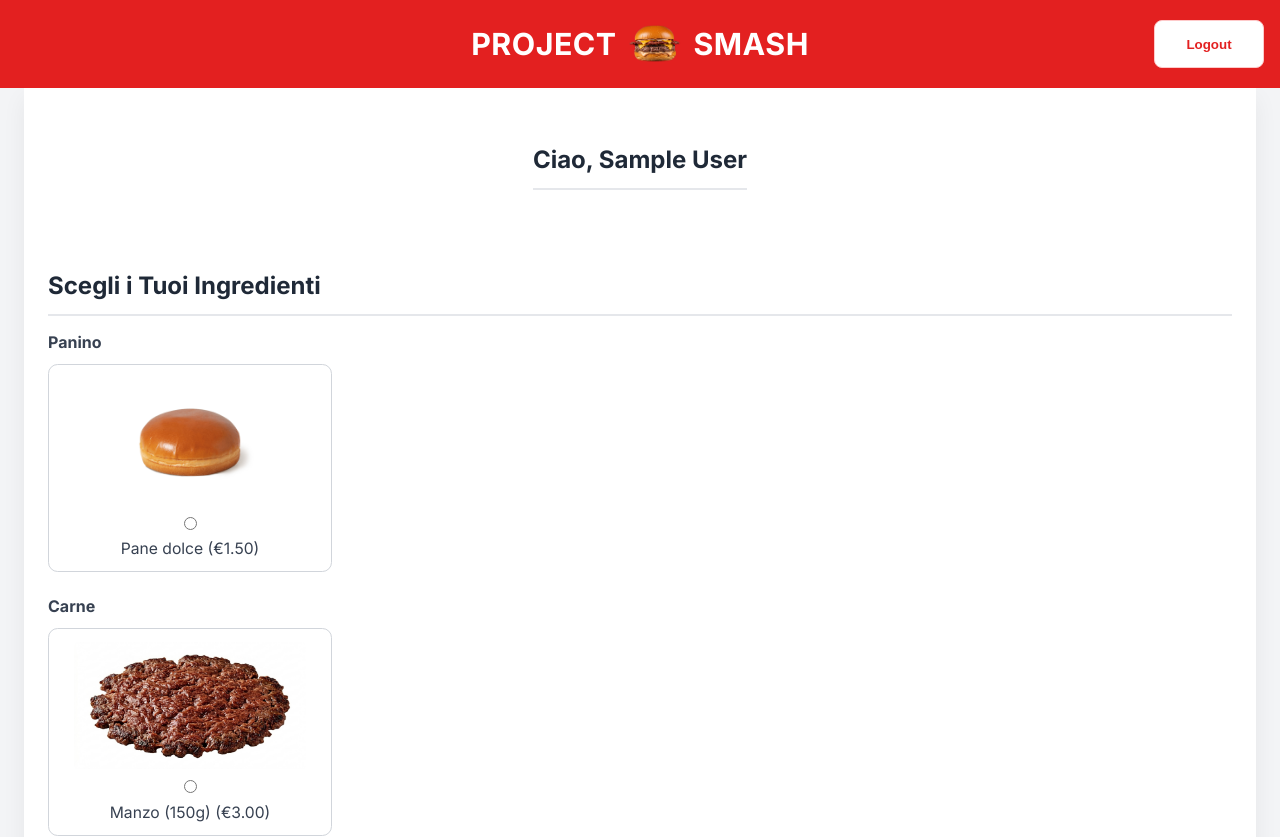
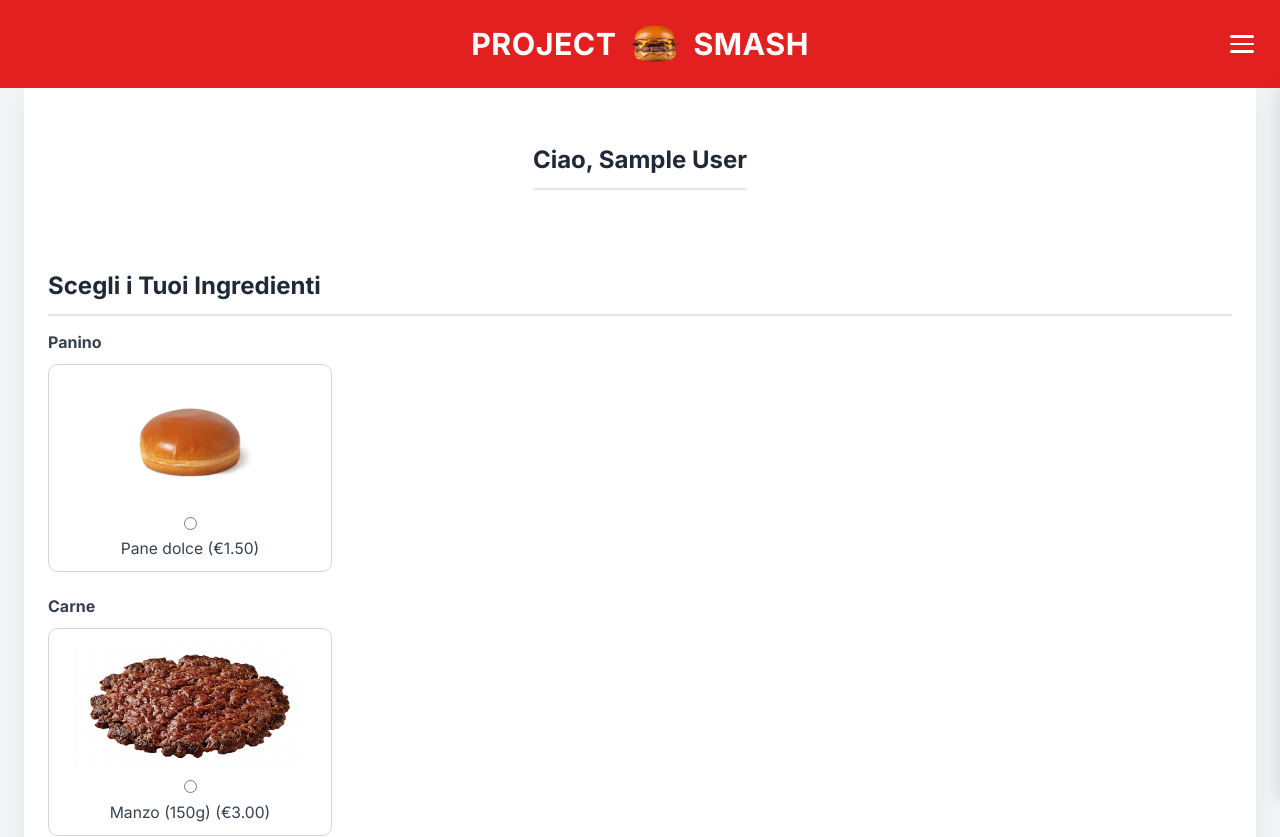
Before and after one commit to rikyking/project-smash, a React (Vite) app: page / in a window 1280 px wide. Shown: the top 837 px of the page. Built offline with nearby package versions, Linux system fonts and the light colour scheme; no server answers; the database is empty; sample sign-in values are in the browser's storage.

Commit message:
feat: add PastOrdersPage and integrate it into routing; refactor Header to use UserMenu for logout actions

```diff
--- a/src/App.tsx
+++ b/src/App.tsx
@@ -1,6 +1,7 @@
 import { BrowserRouter, Routes, Route } from "react-router-dom";
 import CustomerPage from "./pages/CustomerPage";
 import LoginPage from "./pages/LoginPage";
+import PastOrdersPage from "./pages/PastOrdersPage";
 import ProtectedAdminRoute from "./routes/ProtectedAdminRoute";
 import AdminPanel from "./components/admin/AdminPanel";
 
@@ -10,6 +11,7 @@ function App() {
       <Routes>
         <Route path="/login" element={<LoginPage />} />
         <Route path="/" element={<CustomerPage />} />
+        <Route path="/past-orders" element={<PastOrdersPage />} />
         <Route
           path="/admin/dashboard"
           element={
--- a/src/components/Header.tsx
+++ b/src/components/Header.tsx
@@ -1,8 +1,5 @@
-import { useState } from 'react';
-import { signOut } from 'firebase/auth';
-import { useNavigate } from 'react-router-dom';
-import { auth } from '../firebase';
 import logo from '/unnamed-removebg-preview.png';
+import UserMenu from './UserMenu';
 
 interface Props {
   userLabel?: string;
@@ -10,26 +7,12 @@ interface Props {
 }
 
 export default function Header({ userLabel, showLogout }: Props) {
-  const navigate = useNavigate();
-  const [isLoggingOut, setIsLoggingOut] = useState(false);
-
-  const handleLogout = async () => {
-    try {
-      setIsLoggingOut(true);
-      await signOut(auth);
-      navigate('/login', { replace: true });
-    } catch (error) {
-      console.error('Errore logout:', error);
-    } finally {
-      setIsLoggingOut(false);
-    }
-  };
-
   const hasActions = userLabel || showLogout;
 
   return (
     <header className={`top-header ${hasActions ? 'top-header--with-actions' : ''}`}>
       <div className="brand">
+        <a href="/" className="brand-link">
           <span className="brand-text">PROJECT</span>
           <img
             src={logo}
@@ -37,21 +20,13 @@ export default function Header({ userLabel, showLogout }: Props) {
             className="brand-logo"
           />
           <span className="brand-text">SMASH</span>
+        </a>
       </div>
 
       {hasActions && (
         <div className="header-actions">
           {userLabel && <span className="header-user">{userLabel}</span>}
-          {showLogout && (
-            <button
-              type="button"
-              className="btn btn-logout"
-              onClick={handleLogout}
-              disabled={isLoggingOut}
-            >
-              {isLoggingOut ? 'Uscita...' : 'Logout'}
-            </button>
-          )}
+          {showLogout && <UserMenu />}
         </div>
       )}
     </header>
--- a/src/components/MainContent.tsx
+++ b/src/components/MainContent.tsx
@@ -5,7 +5,6 @@ import { ingredients, emptySelection } from "../data/ingredients";
 import type { SelectedIngredients, Ingredient } from "../data/ingredients";
 import ConfirmationModal from "./ConfirmationModal";
 import MessageModal from "./MessageModal";
-import PastOrders from "./PastOrders";
 import LoadingOverlay from "./LoadingOverlay";
 
 interface Props {
@@ -77,7 +76,7 @@ export default function MainContent({ userId, userName }: Props) {
 
       setMessage({
         title: "Ordine inviato",
-        text: "Il tuo ordine è stato inviato con successo.",
+        text: "Trovi i dettagli e lo stato nella sezione 'I miei ordini'.",
       });
 
       setSelected(emptySelection);
@@ -232,7 +231,7 @@ export default function MainContent({ userId, userName }: Props) {
           </button>
         </section>
 
-        <PastOrders userId={userId} />
+        {/* <PastOrders userId={userId} /> */}
       </div>
 
       {showConfirm && (
--- /dev/null
+++ b/src/components/UserMenu.tsx
@@ -0,0 +1,81 @@
+import { useState } from 'react';
+import { signOut } from 'firebase/auth';
+import { useNavigate } from 'react-router-dom';
+import { auth } from '../firebase';
+
+interface Props {
+   onLogout?: () => void;
+}
+
+export default function UserMenu({ onLogout }: Props) {
+   const navigate = useNavigate();
+   const [isOpen, setIsOpen] = useState(false);
+   const [isLoggingOut, setIsLoggingOut] = useState(false);
+
+   const handleLogout = async () => {
+      try {
+         setIsLoggingOut(true);
+         await signOut(auth);
+         navigate('/login', { replace: true });
+         onLogout?.();
+      } catch (error) {
+         console.error('Errore logout:', error);
+      } finally {
+         setIsLoggingOut(false);
+      }
+   };
+
+   const handleMenuClick = (callback?: () => void) => {
+      callback?.();
+      setIsOpen(false);
+   };
+
+   return (
+      <div className="user-menu-container">
+         <button
+            className="hamburger-btn"
+            onClick={() => setIsOpen(!isOpen)}
+            aria-label="Menu"
+            aria-expanded={isOpen}
+         >
+            <span></span>
+            <span></span>
+            <span></span>
+         </button>
+
+         {isOpen && (
+            <div className="user-menu-overlay" onClick={() => setIsOpen(false)} />
+         )}
+
+         <div className={`user-menu ${isOpen ? 'user-menu--open' : ''}`}>
+            <nav className="user-menu-nav">
+               <button
+                  type="button"
+                  className="user-menu-item user-menu-item--link"
+                  onClick={() => handleMenuClick(() => navigate('/'))}
+               >
+                  Home
+               </button>
+               <button
+                  type="button"
+                  className="user-menu-item user-menu-item--link"
+                  onClick={() => handleMenuClick(() => navigate('/past-orders'))}
+               >
+                  I miei ordini
+               </button>
+
+               <div className="user-menu-divider"></div>
+
+               <button
+                  type="button"
+                  className="user-menu-item user-menu-item--logout"
+                  onClick={() => handleMenuClick(handleLogout)}
+                  disabled={isLoggingOut}
+               >
+                  {isLoggingOut ? 'Uscita...' : 'Logout'}
+               </button>
+            </nav>
+         </div>
+      </div>
+   );
+}
--- a/src/components/admin/AdminPanel.tsx
+++ b/src/components/admin/AdminPanel.tsx
@@ -122,8 +122,6 @@ export default function AdminPanel() {
         </div>
 
         <div className="header-actions">
-          <span className="header-user">Admin: {adminName}</span>
-
           <button
             type="button"
             className="btn btn-logout"
--- /dev/null
+++ b/src/pages/PastOrdersPage.tsx
@@ -0,0 +1,34 @@
+import { useEffect } from "react";
+import { useNavigate } from "react-router-dom";
+import Header from "../components/Header";
+import PastOrders from "../components/PastOrders";
+import { useFirebaseAuth } from "../hooks/useFirebaseAuth";
+import LoadingOverlay from "../components/LoadingOverlay";
+
+export default function PastOrdersPage() {
+  const { userId, isAuthReady } = useFirebaseAuth();
+  const navigate = useNavigate();
+
+  useEffect(() => {
+    if (isAuthReady && !userId) {
+      navigate("/login", { replace: true });
+    }
+  }, [isAuthReady, userId, navigate]);
+
+  if (!isAuthReady) return <LoadingOverlay />;
+  if (!userId) return <LoadingOverlay />;
+
+  return (
+    <div className="page-shell">
+      <Header showLogout={true} />
+
+      <main className="main-wrapper">
+        <div className="container">
+          <section className="intro-section">
+          </section>
+          <PastOrders userId={userId} />
+        </div>
+      </main>
+    </div>
+  );
+}
--- a/src/style/index.css
+++ b/src/style/index.css
@@ -48,6 +48,20 @@ body {
   color: #ffffff;
   font-weight: 900;
   letter-spacing: 0.03em;
+}
+
+.brand-link {
+  display: flex;
+  align-items: center;
+  gap: 0.65rem;
+  color: #ffffff;
+  text-decoration: none;
+  cursor: pointer;
+  transition: opacity 0.2s ease;
+}
+
+.brand-link:hover {
+  opacity: 0.9;
 }
 
 .brand-text {
@@ -513,6 +527,9 @@ body {
 .top-header--with-actions {
   justify-content: center;
   position: relative;
+  position: sticky;
+  top: 0;
+  z-index: 100;
 }
 
 .header-actions {
@@ -686,6 +703,110 @@ body {
   text-overflow: ellipsis;
 }
 
+/* Hamburger Menu */
+.user-menu-container {
+  position: relative;
+}
+
+.hamburger-btn {
+  display: flex;
+  flex-direction: column;
+  justify-content: center;
+  align-items: center;
+  width: 44px;
+  height: 44px;
+  background: none;
+  border: none;
+  cursor: pointer;
+  padding: 0;
+  gap: 5px;
+  transition: opacity 0.2s ease;
+}
+
+.hamburger-btn:hover {
+  opacity: 0.8;
+}
+
+.hamburger-btn span {
+  display: block;
+  width: 24px;
+  height: 2.5px;
+  background-color: #ffffff;
+  border-radius: 2px;
+  transition: all 0.3s ease;
+}
+
+.user-menu-overlay {
+  position: fixed;
+  inset: 0;
+  z-index: 998;
+}
+
+.user-menu {
+  position: fixed;
+  top: 88px;
+  right: -280px;
+  width: 280px;
+  height: calc(100vh - 88px);
+  background-color: #ffffff;
+  box-shadow: -4px 0 15px rgba(0, 0, 0, 0.1);
+  z-index: 999;
+  transition: right 0.3s ease;
+  overflow-y: auto;
+}
+
+.user-menu--open {
+  right: 0;
+}
+
+.user-menu-nav {
+  display: flex;
+  flex-direction: column;
+  padding: 1rem 0;
+}
+
+.user-menu-item {
+  padding: 0.75rem 1.5rem;
+  background: none;
+  border: none;
+  text-align: left;
+  font-size: 1rem;
+  font-weight: 500;
+  color: #374151;
+  cursor: pointer;
+  transition: background-color 0.2s ease, color 0.2s ease;
+  width: 100%;
+}
+
+.user-menu-item:hover {
+  background-color: #f9fafb;
+  color: #e32020;
+}
+
+.user-menu-item:disabled {
+  opacity: 0.6;
+  cursor: not-allowed;
+}
+
+.user-menu-item--link {
+  color: #1f2937;
+}
+
+.user-menu-item--logout {
+  color: #e32020;
+  font-weight: 600;
+}
+
+.user-menu-item--logout:hover {
+  background-color: #fef2f2;
+}
+
+.user-menu-divider {
+  height: 1px;
+  background-color: #e5e7eb;
+  margin: 0.5rem 0;
+}
+
 /* Desktop medio / tablet landscape */
 @media (max-width: 1200px) {
   .container {
@@ -774,6 +895,10 @@ body {
   }
 
   .brand {
+    gap: 0.4rem;
+  }
+
+  .brand-link {
     gap: 0.4rem;
   }
 
```
Lines whose indentation alone changed are shown as unchanged.
